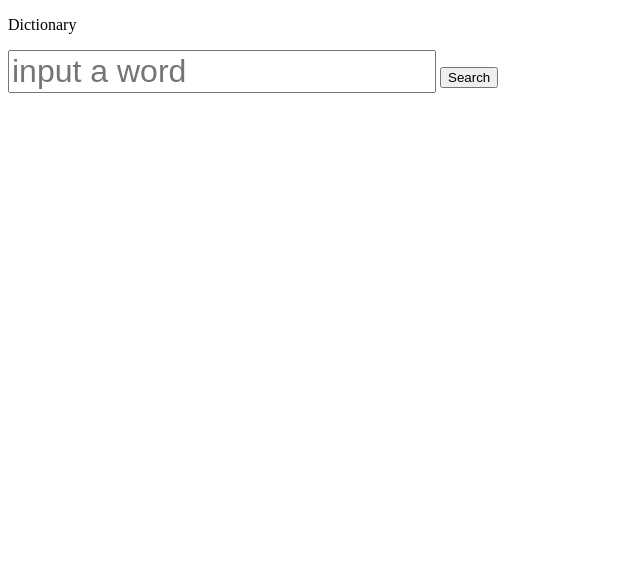
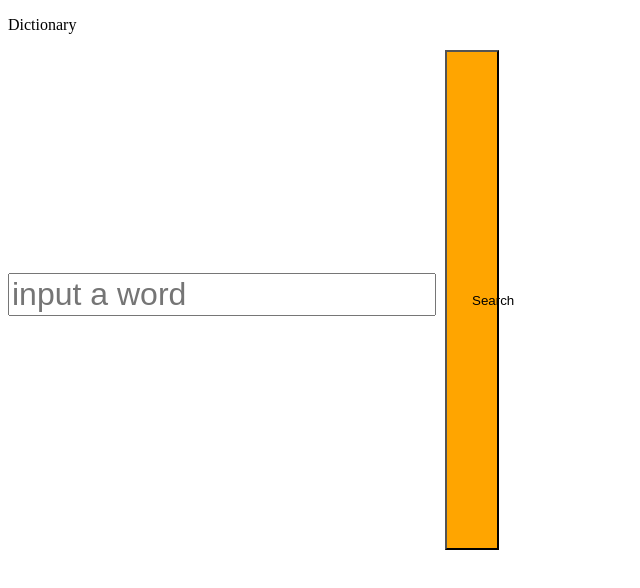
Before and after one commit to KarlBautista/dictionary, a plain HTML site: page index.html in a window 1280 px wide. Shown: the whole page, without its empty margins (0-640 px from the left). Drawn offline with Linux system fonts and the light colour scheme.

Commit message:
second commit

```diff
--- a/style.css
+++ b/style.css
@@ -1,3 +1,12 @@
 input{
     font-size: 2rem;
 }
+
+#search-word-btn{
+    width: 3rem;
+    height: 500px;
+    background-color: orange;
+    padding: 10px 25px;
+    margin-left: 5px;
+
+}
```
